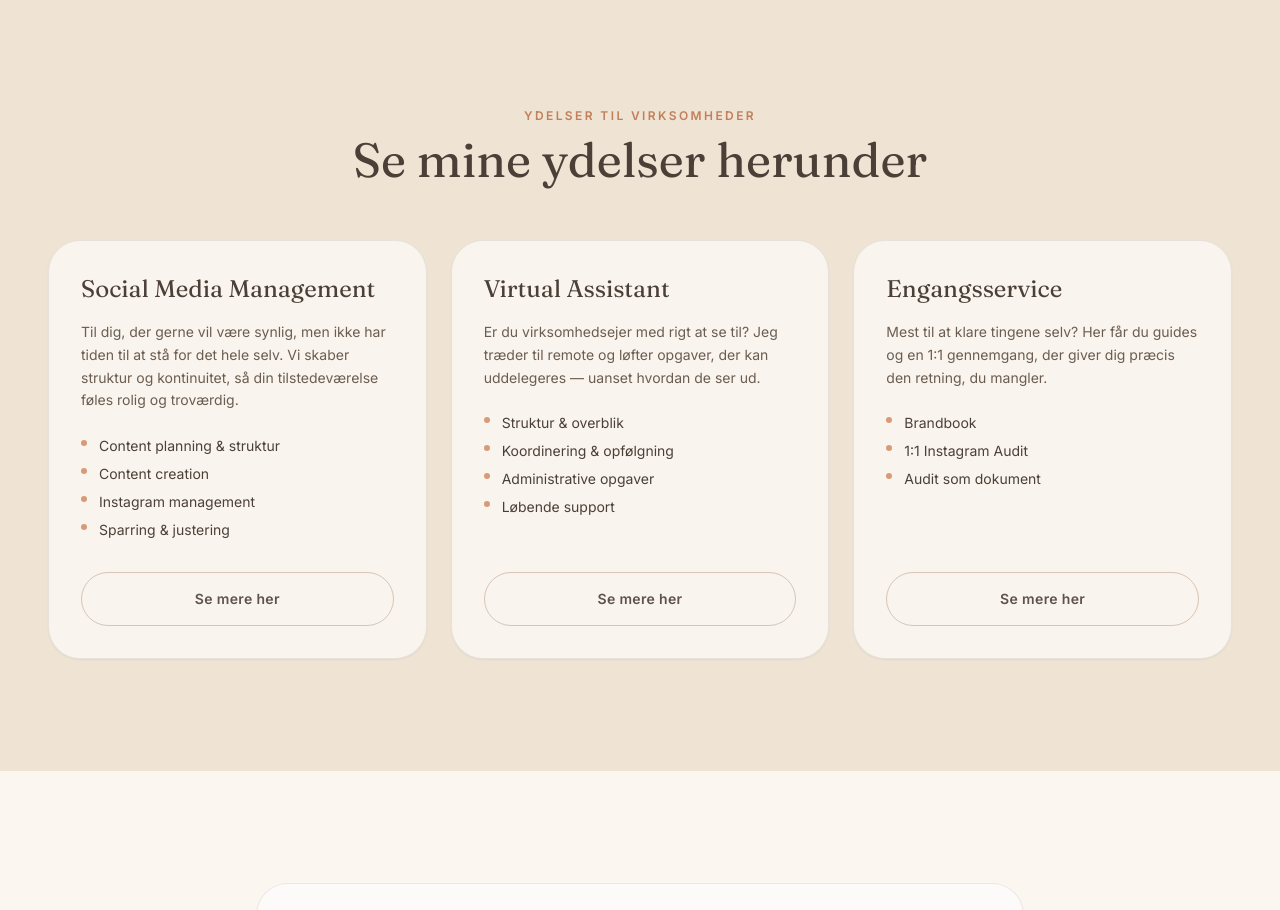
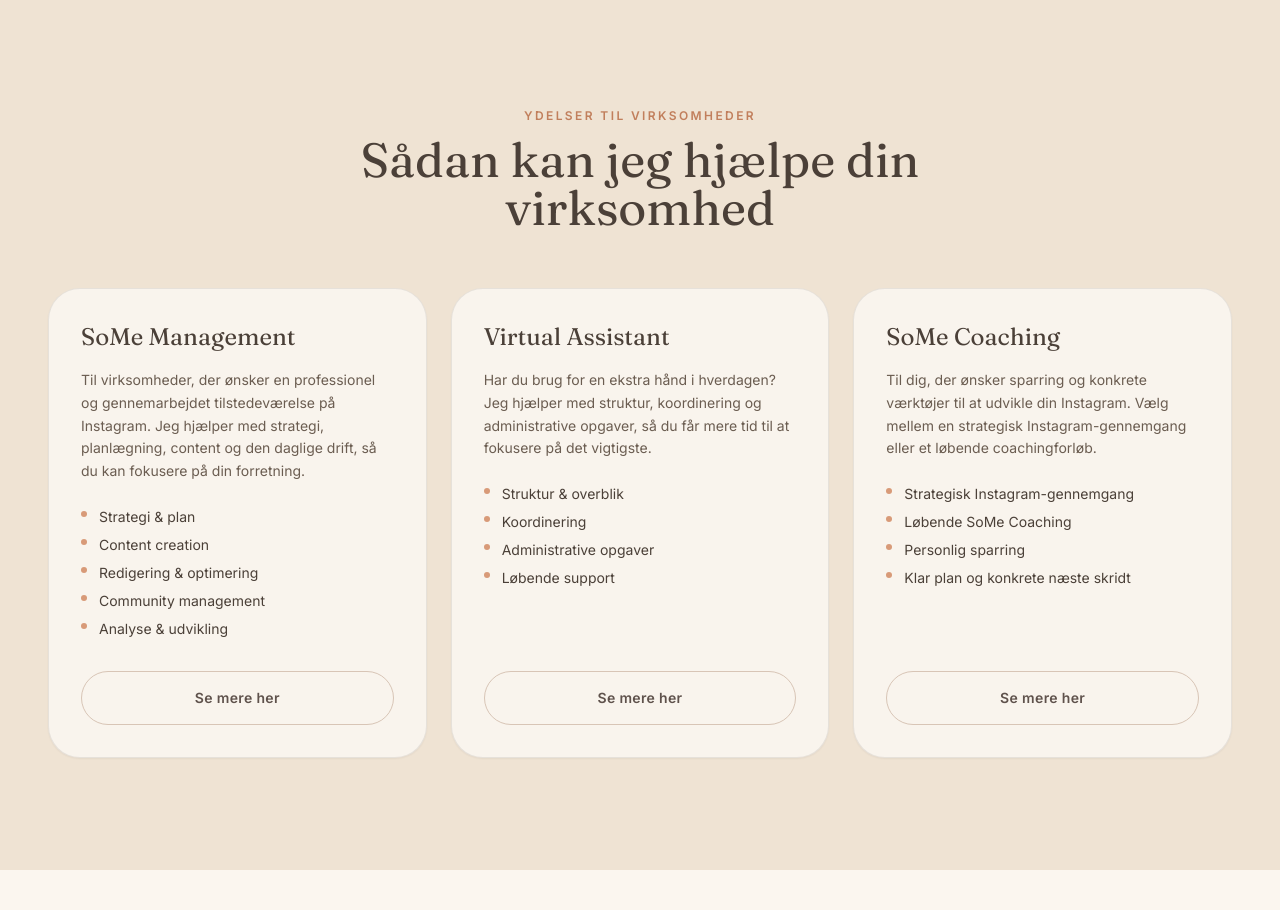
Before and after one commit to AnjaLLehmann/Socials-Agency, a Next.js app: page / in a window 1280 px wide. Shown: the part 1580-2490 px from the top of the page. Built offline with nearby package versions, Linux system fonts and the light colour scheme; a web font is replaced by a local one.

Commit message:
Add files via upload
changes to front page

```diff
--- a/app/page.tsx
+++ b/app/page.tsx
@@ -28,34 +28,40 @@ const helpPoints = [
 
 const services = [
   {
-    title: "Social Media Management",
+    title: "SoMe Management",
     description:
-      "Til dig, der gerne vil være synlig, men ikke har tiden til at stå for det hele selv. Vi skaber struktur og kontinuitet, så din tilstedeværelse føles rolig og troværdig.",
+      "Til virksomheder, der ønsker en professionel og gennemarbejdet tilstedeværelse på Instagram. Jeg hjælper med strategi, planlægning, content og den daglige drift, så du kan fokusere på din forretning.",
     points: [
-      "Content planning & struktur",
+      "Strategi & plan",
       "Content creation",
-      "Instagram management",
-      "Sparring & justering",
+      "Redigering & optimering",
+      "Community management",
+      "Analyse & udvikling",
     ],
     href: "/some-management",
   },
   {
     title: "Virtual Assistant",
     description:
-      "Er du virksomhedsejer med rigt at se til? Jeg træder til remote og løfter opgaver, der kan uddelegeres — uanset hvordan de ser ud.",
+      "Har du brug for en ekstra hånd i hverdagen? Jeg hjælper med struktur, koordinering og administrative opgaver, så du får mere tid til at fokusere på det vigtigste.",
     points: [
       "Struktur & overblik",
-      "Koordinering & opfølgning",
+      "Koordinering",
       "Administrative opgaver",
       "Løbende support",
     ],
     href: "/virtual-assistant",
   },
   {
-    title: "Engangsservice",
+    title: "SoMe Coaching",
     description:
-      "Mest til at klare tingene selv? Her får du guides og en 1:1 gennemgang, der giver dig præcis den retning, du mangler.",
-    points: ["Brandbook", "1:1 Instagram Audit", "Audit som dokument"],
+      "Til dig, der ønsker sparring og konkrete værktøjer til at udvikle din Instagram. Vælg mellem en strategisk Instagram-gennemgang eller et løbende coachingforløb.",
+    points: [
+      "Strategisk Instagram-gennemgang",
+      "Løbende SoMe Coaching",
+      "Personlig sparring",
+      "Klar plan og konkrete næste skridt",
+    ],
     href: "/engangsservice",
   },
 ];
@@ -84,7 +90,7 @@ export default function HomePage() {
         <div className="container-page">
           <SectionHeading
             eyebrow="Ydelser til virksomheder"
-            title="Se mine ydelser herunder"
+            title="Sådan kan jeg hjælpe din virksomhed"
             align="center"
           />
           <div className="mt-14 grid grid-cols-1 gap-6 lg:grid-cols-3">
```
